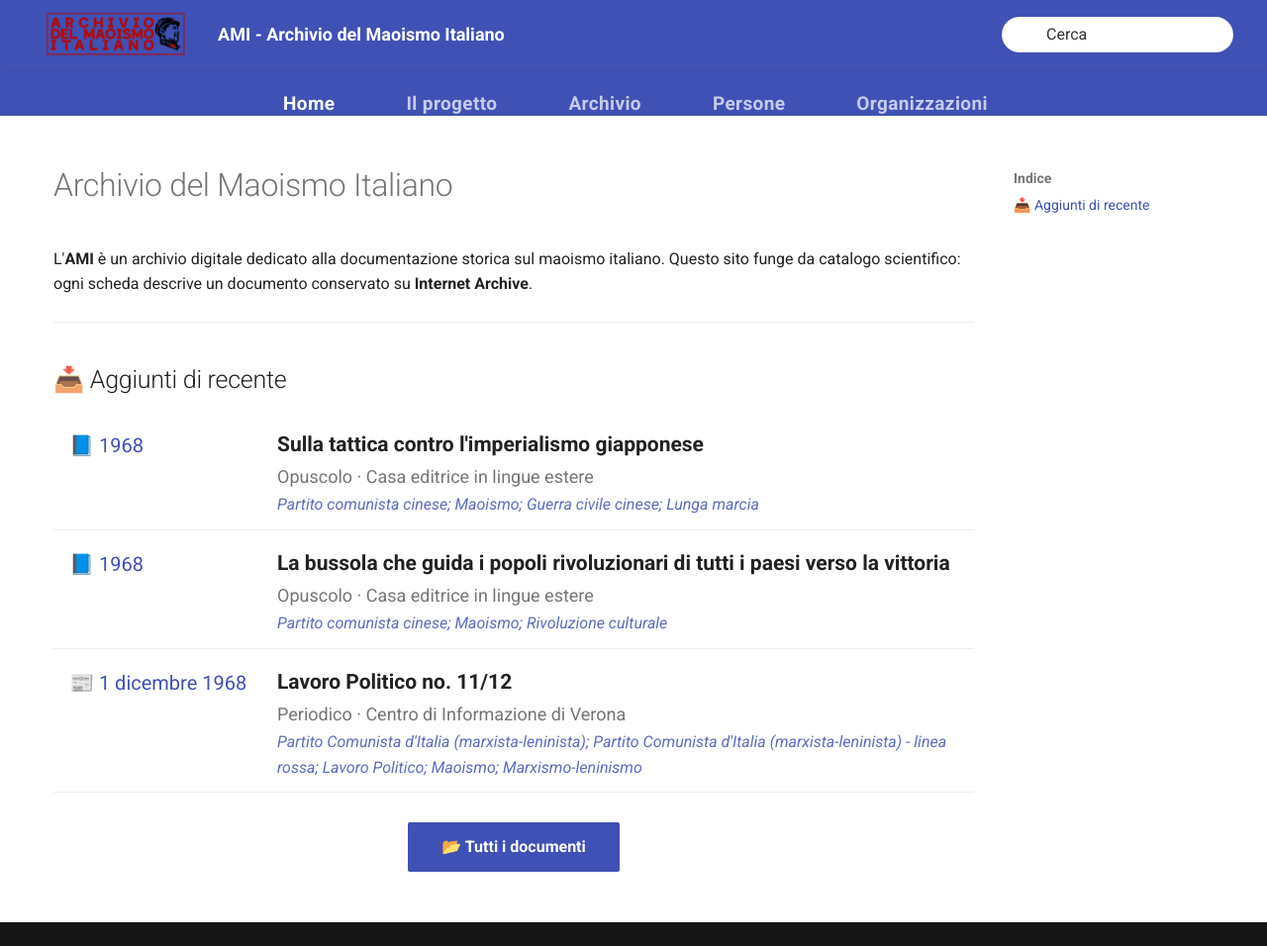
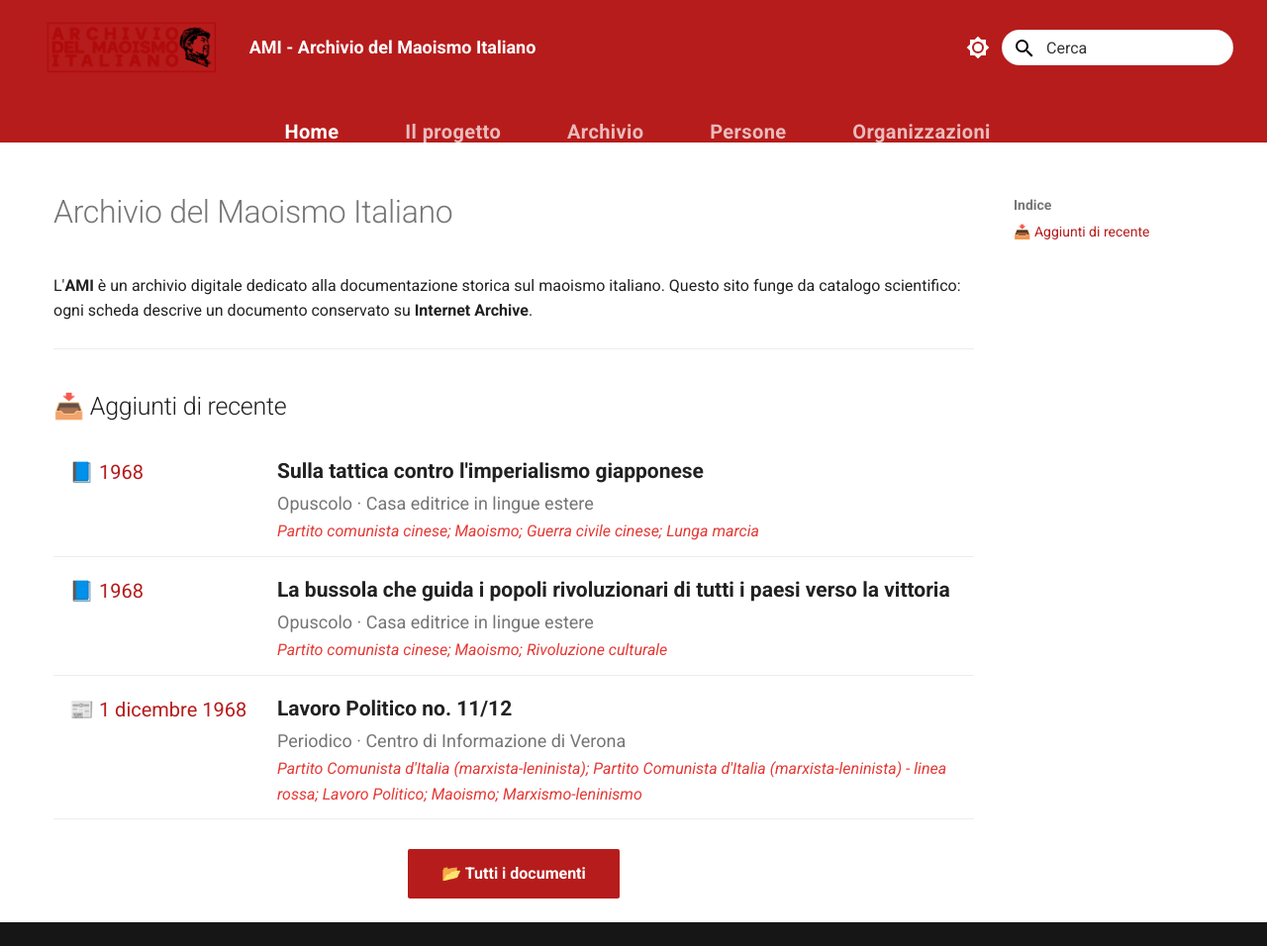
Before and after one commit to AMI-AIM/archivio-maoismo-italiano, an MkDocs documentation site: the page built from docs/index.md, in a window 1280 px wide and 956 px high. Shown: the whole window at 99% size. Built offline with MkDocs 1.6.1 and Material for MkDocs 9.7.7, drawn with Linux system fonts in a browser that asks for light colours.

Commit message:
Update estetico

```diff
--- a/docs/stylesheets/extra.css
+++ b/docs/stylesheets/extra.css
@@ -1,19 +1,80 @@
 /* ============================================================
-   MIGLIORIE ESTETICHE
+   STILE PERSONALIZZATO - TEMA MATERIAL
    ============================================================ */
 
 /* ============================================================
-   1. LOGO PIÙ GRANDE
+   1. HEADER ROSSO (sovrascrive il colore primario)
+   ============================================================ */
+[data-md-color-primary="red"] {
+    --md-primary-fg-color: #b71c1c;        /* Rosso scuro */
+    --md-primary-fg-color--light: #e53935;
+    --md-primary-fg-color--dark: #8e0000;
+}
+
+/* ============================================================
+   2. HEADER PIÙ GRANDE
+   ============================================================ */
+.md-header {
+    min-height: 80px !important;           /* Altezza maggiore */
+    padding: 0.4rem 0 !important;
+}
+
+.md-header__inner {
+    min-height: 80px !important;
+}
+
+/* ============================================================
+   3. LOGO PIÙ GRANDE
    ============================================================ */
 .md-header__button.md-logo img {
-    height: 45px;
+    height: 55px !important;               /* Logo più grande */
     width: auto;
-    max-width: 200px;
+    max-width: 220px;
     object-fit: contain;
 }
 
 /* ============================================================
-   2. BARRA DI RICERCA PIÙ ELEGANTE
+   4. TABS EQUIDISTANTI DAI BORDI E CENTRATI
+   ============================================================ */
+.md-tabs {
+    display: flex !important;
+    justify-content: center !important;
+    padding: 0 2rem !important;            /* Distanza dai bordi laterali */
+}
+
+.md-tabs__list {
+    display: flex !important;
+    justify-content: space-around !important; /* Equidistanza */
+    width: 100%;
+    max-width: 900px;                     /* Larghezza massima per evitare eccessiva spaziatura */
+    gap: 0.5rem;
+}
+
+.md-tabs__link {
+    font-weight: 700 !important;
+    font-size: 1rem;
+    letter-spacing: 0.02em;
+    padding: 0.4rem 0.8rem;
+    white-space: nowrap;
+    transition: color 0.15s;
+}
+
+/* ============================================================
+   5. LENTE DI INGRANDIMENTO NERA
+   ============================================================ */
+.md-search__icon svg {
+    fill: #000000 !important;              /* Lente nera */
+}
+
+/* Per la dark mode, la lente rimane nera, ma se vuoi che sia bianca in dark mode, decommenta il blocco sotto */
+/*
+[data-md-color-scheme="slate"] .md-search__icon svg {
+    fill: #ffffff !important;
+}
+*/
+
+/* ============================================================
+   6. BARRA DI RICERCA ARROTONDATA
    ============================================================ */
 .md-search__form {
     border-radius: 24px !important;
@@ -28,29 +89,15 @@
 }
 
 /* ============================================================
-   3. TABS CENTRATI E IN GRASSETTO
+   7. PLACEHOLDER "cerca" IN NERO
    ============================================================ */
-.md-tabs {
-    display: flex !important;
-    justify-content: center !important;
-}
-
-.md-tabs__list {
-    display: flex !important;
-    justify-content: center !important;
-    gap: 0.8rem;
-}
-
-.md-tabs__link {
-    font-weight: 700 !important;          /* ← Grassetto */
-    font-size: 0.95rem;
-    letter-spacing: 0.02em;
-    padding: 0.4rem 0.8rem;
-    transition: color 0.15s;
+.md-search__input::placeholder {
+    color: #000000 !important;
+    opacity: 0.8 !important;
 }
 
 /* ============================================================
-   4. SIDEBAR NASCOSTA
+   8. SIDEBAR NASCOSTA
    ============================================================ */
 .md-sidebar--primary {
     display: none !important;
@@ -60,41 +107,44 @@
 }
 
 /* ============================================================
-   5. HEADER CON OMBRA LEGGERA
-   ============================================================ */
-.md-header {
-    box-shadow: 0 1px 4px rgba(0, 0, 0, 0.06);
-}
-
-/* ============================================================
-   6. RICERCA: PLACEHOLDER "cerca" IN NERO
-   ============================================================ */
-.md-search__input::placeholder {
-    color: #000000 !important;            /* ← Nero */
-    opacity: 0.8 !important;
-}
-
-/* ============================================================
-   7. RESPONSIVE
+   9. RESPONSIVE
    ============================================================ */
 @media (max-width: 768px) {
+    .md-header {
+        min-height: 60px !important;
+        padding: 0.2rem 0 !important;
+    }
+    .md-header__inner {
+        min-height: 60px !important;
+    }
     .md-header__button.md-logo img {
-        height: 32px;
-        max-width: 130px;
+        height: 38px !important;
+        max-width: 150px;
     }
-
+    .md-tabs {
+        padding: 0 0.8rem !important;
+        overflow-x: auto;
+    }
     .md-tabs__list {
+        justify-content: flex-start !important;
+        flex-wrap: nowrap;
         gap: 0.3rem;
-        flex-wrap: nowrap;
-        overflow-x: auto;
-        justify-content: flex-start !important;
-        padding: 0.2rem 0.4rem;
+        max-width: 100%;
     }
-
     .md-tabs__link {
         font-size: 0.8rem;
-        font-weight: 600 !important;
         padding: 0.2rem 0.4rem;
         white-space: nowrap;
     }
 }
+
+@media (max-width: 480px) {
+    .md-header__button.md-logo img {
+        height: 30px !important;
+        max-width: 120px;
+    }
+    .md-tabs__link {
+        font-size: 0.7rem;
+        padding: 0.15rem 0.3rem;
+    }
+}
--- a/mkdocs.yml
+++ b/mkdocs.yml
@@ -13,9 +13,20 @@ theme:
     - search.highlight
     - navigation.tabs
   palette:
+    # Tema chiaro (default)
     - scheme: default
-      primary: custom
+      primary: red
       accent: red
+      toggle:
+        icon: material/brightness-7
+        name: "Passa al tema scuro"
+    # Tema scuro
+    - scheme: slate
+      primary: red
+      accent: red
+      toggle:
+        icon: material/brightness-4
+        name: "Passa al tema chiaro"
   logo: immagini/logo.png
   favicon: immagini/favicon.png
 
@@ -42,4 +53,4 @@ nav:
 
 extra:
   homepage: /archivio-maoismo-italiano/
-  generator: false          # ← Rimuove "Made with Material for MkDocs"
+  generator: false
```
Also changed, not shown: docs/documenti.json (+7 -7 lines).
